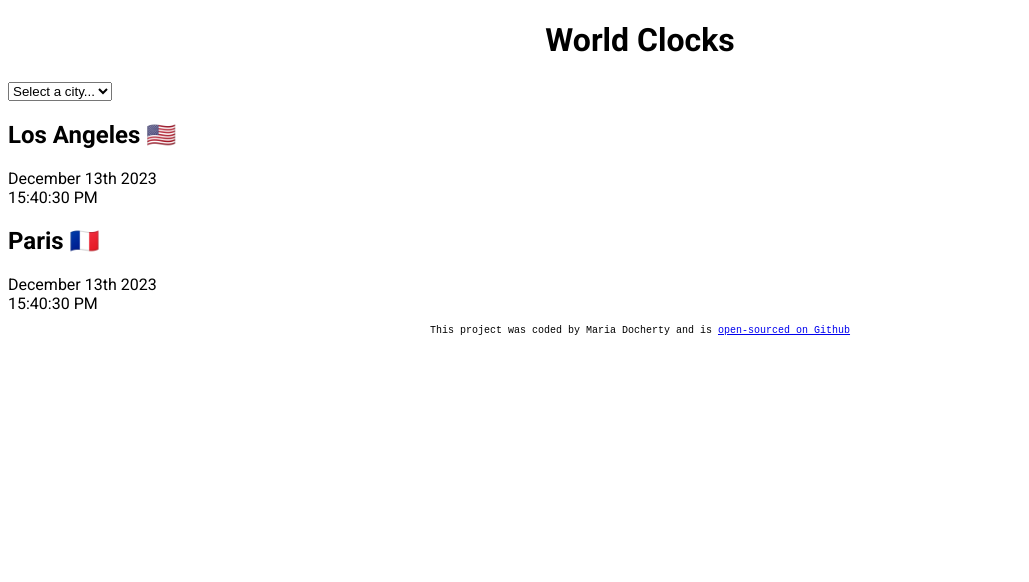
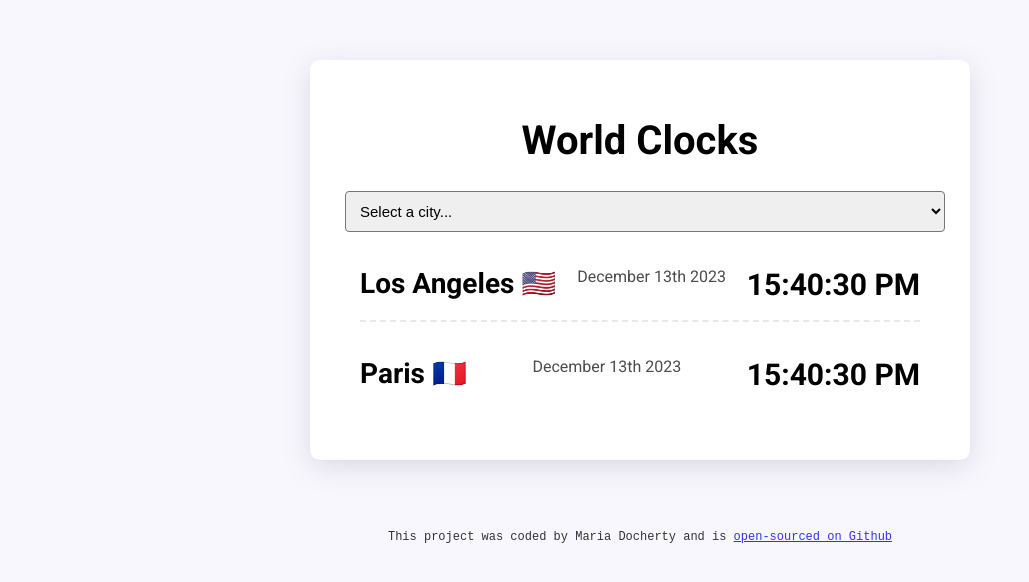
Before and after one commit to Mariadoc1/World-Clocks, a plain HTML site: page index.html in a window 1280 px wide. Shown: the whole page, without its empty margins (0-1029 px from the left). Drawn offline with nearby package versions, Linux system fonts and the light colour scheme.

Commit message:
Styled the project with css

```diff
--- a/css/styles.css
+++ b/css/styles.css
@@ -1,15 +1,66 @@
 body {
   font-family: "Roboto", sans-serif;
+  background-color: #f9f7fe;
+}
+
+.container {
+  max-width: 600px;
+  margin: 60px auto;
+  background-color: #ffff;
+  padding: 30px;
+  box-shadow: rgba(100, 100, 111, 0.2) 0px 7px 29px 0px;
+  border-radius: 10px;
 }
 
 h1 {
   text-align: center;
+  font-size: 40px;
+}
+
+h2 {
+  margin: 0 0 5px;
+  font-size: 28px;
+}
+
+select {
+  display: block;
+  width: 100%;
+  padding: 10px;
+  border-radius: 4px;
+  margin: 5px 5px;
+  font-size: 15px;
+}
+.date {
+  opacity: 0.7;
+}
+
+.city {
+  display: flex;
+  margin: 20px;
+  padding: 15px 0;
+  justify-content: space-between;
+  border-bottom: 2px dashed #e8e8e8;
+}
+
+.city:last-child {
+  border: none;
+}
+
+.time {
+  font-size: 30px;
+  font-weight: bold;
+}
+
+.time small {
+  font-size: 18px;
+  line-height: 36px;
+  vertical-align: middle;
 }
 
 footer {
   text-align: center;
   font-family: "Courier New", Courier, monospace;
-  font-size: 10px;
-  line-height: 1.5;
+  font-size: 12px;
   padding-top: 10px;
+  opacity: 0.8;
 }
```
